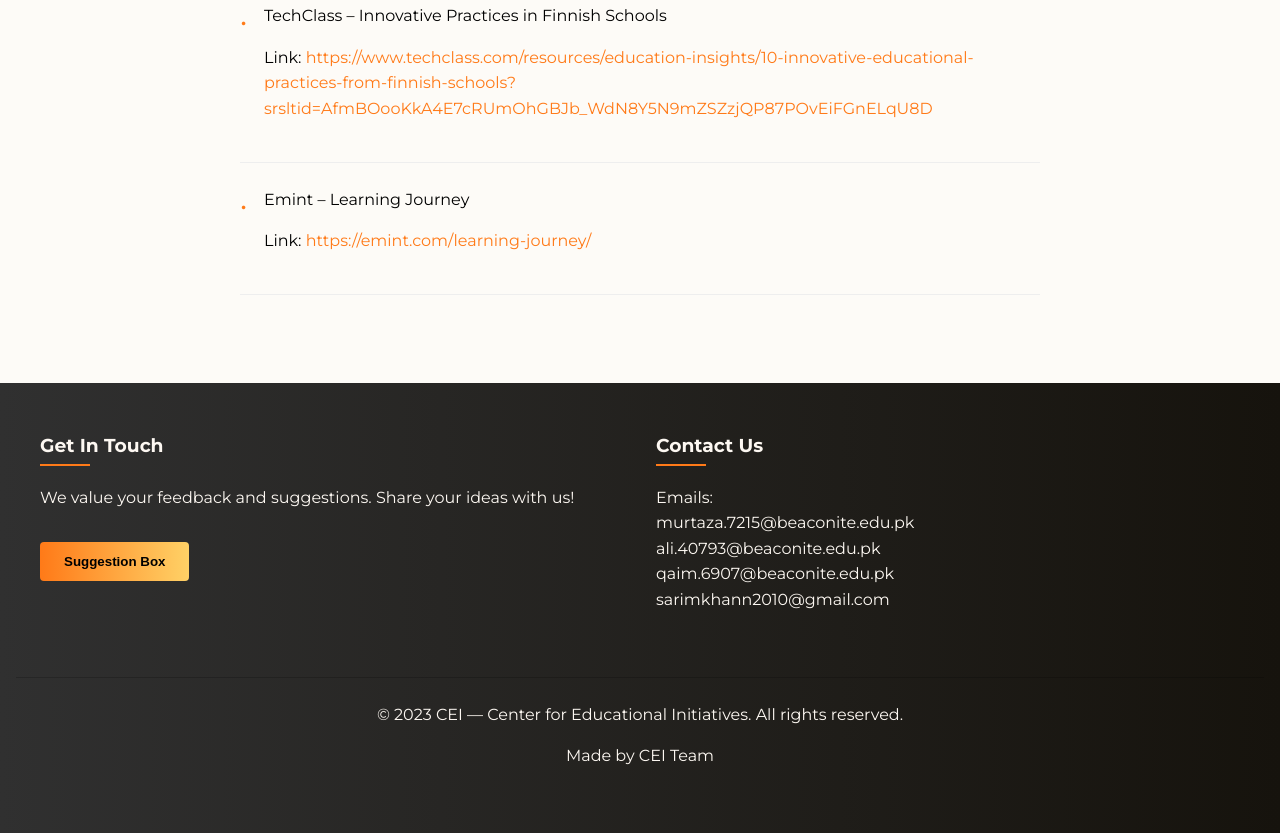
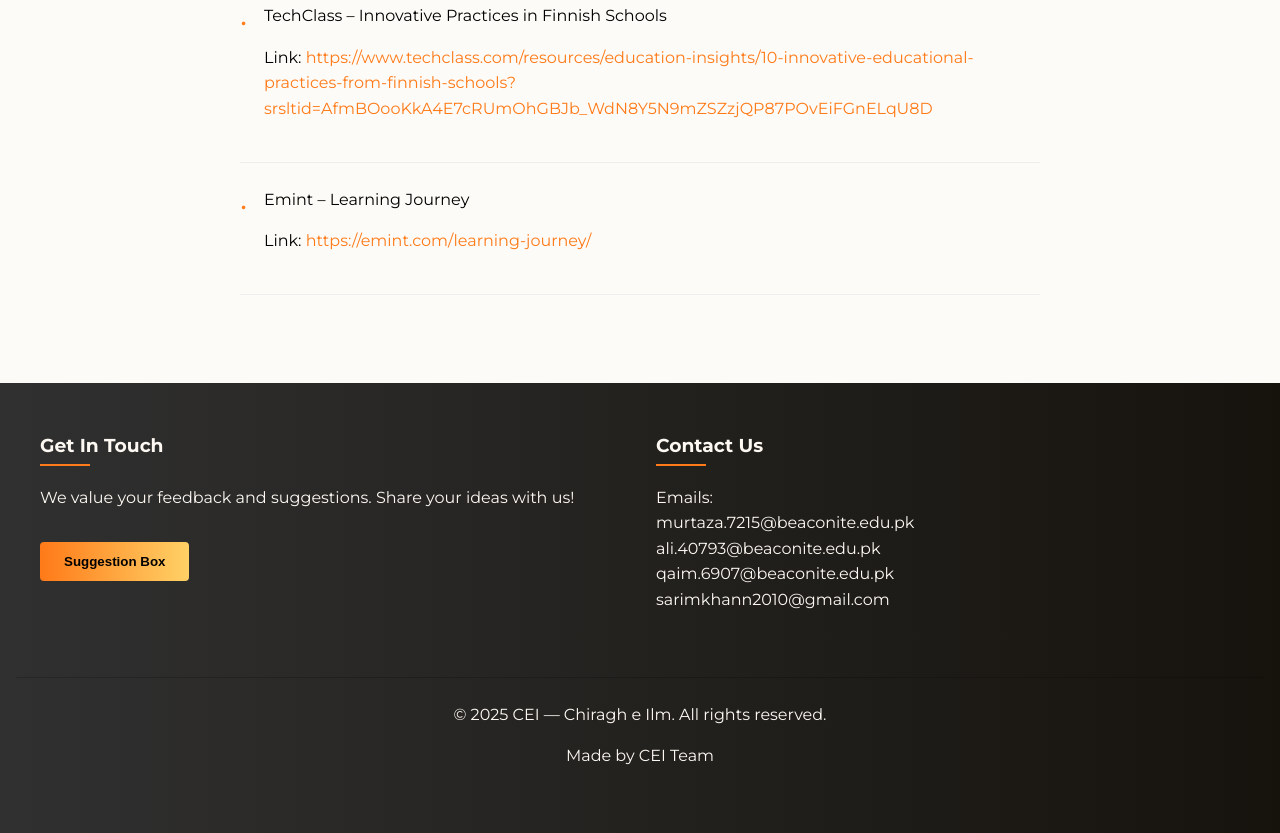
Before and after one commit to chiragheilmgp/website, a plain HTML site: page index.html in a window 1280 px wide. Shown: the part 7242-8075 px from the top of the page. Drawn offline with Linux system fonts and the light colour scheme.

Commit message:
Update index.html

```diff
--- a/index.html
+++ b/index.html
@@ -856,7 +856,7 @@
         </div>
 
         <div class="copyright">
-            <p>&copy; 2023 CEI — Center for Educational Initiatives. All rights reserved.</p>
+            <p>&copy; 2025 CEI — Chiragh e Ilm. All rights reserved.</p>
             <p>Made by CEI Team</p>
         </div>
     </footer>
```
